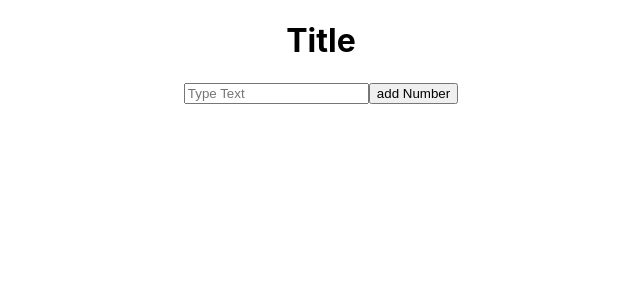
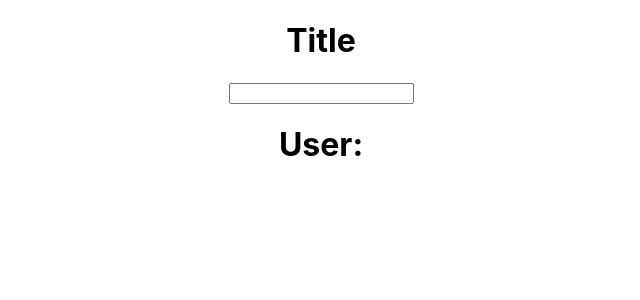
Before and after one commit to Zdragun/HooksWork, a React (Create React App) app in the folder hookswork/: page / in a window 1280 px wide. Shown: the top 300 px of the page, without its empty margins (319-959 px from the left). Built offline with nearby package versions, Linux system fonts and the light colour scheme.

Commit message:
Trained UseContext and CreateContext Hook

```diff
--- a/hookswork/src/App.js
+++ b/hookswork/src/App.js
@@ -1,4 +1,5 @@
 import './App.css';
+import ContextHooks from './components/ContextHooks';
 import { UseEfferctHook } from './components/UseEfferctHook';
 import UseReducerHook from './components/UseReducerHook';
 import { UseRefHook } from './components/UseRefHook';
@@ -8,7 +9,8 @@ function App() {
       <h1>Title</h1>
    {/*  <UseReducerHook/> */}
 {/*     <UseEfferctHook/> */}
-    <UseRefHook/>
+{/*     <UseRefHook/> */}
+    <ContextHooks/>
     </div>
   );
 }
--- a/hookswork/src/components/ContextHooks.js
+++ b/hookswork/src/components/ContextHooks.js
@@ -1,13 +1,16 @@
-import React, { useState } from 'react'
+import React, { useState,createContext } from 'react'
 import User from '../screens/User';
 import Login from '../screens/Login';
+
+
+export const AppContext = createContext(null)
 const ContextHooks = () => {
   const [username,setUsername] = useState("");
 
   return (
-    <div>
-      <Login setUsername={setUsername} /><User username={username}/>
-    </div>
+    <AppContext.Provider value={{username,setUsername}}>
+      <Login/><User/>
+      </AppContext.Provider>
   )
 }
 
--- a/hookswork/src/screens/Login.js
+++ b/hookswork/src/screens/Login.js
@@ -1,6 +1,8 @@
-import React from 'react'
+import React,{useContext} from 'react'
+import { AppContext } from '../components/ContextHooks'
 
-const Login = ({setUsername}) => {
+const Login = () => {
+    const {setUsername} = useContext(AppContext)
   return (
     <div>
         <input
--- a/hookswork/src/screens/User.js
+++ b/hookswork/src/screens/User.js
@@ -1,8 +1,12 @@
-import React from 'react'
+import React,{useContext} from 'react'
+import { AppContext } from '../components/ContextHooks'
 
-const User = ({username}) => {
+
+
+const User = () => {
+    const {username} = useContext(AppContext)
   return (
-    <div>{username}</div>
+    <div><h1>User: {username}</h1></div>
   )
 }
 
```
